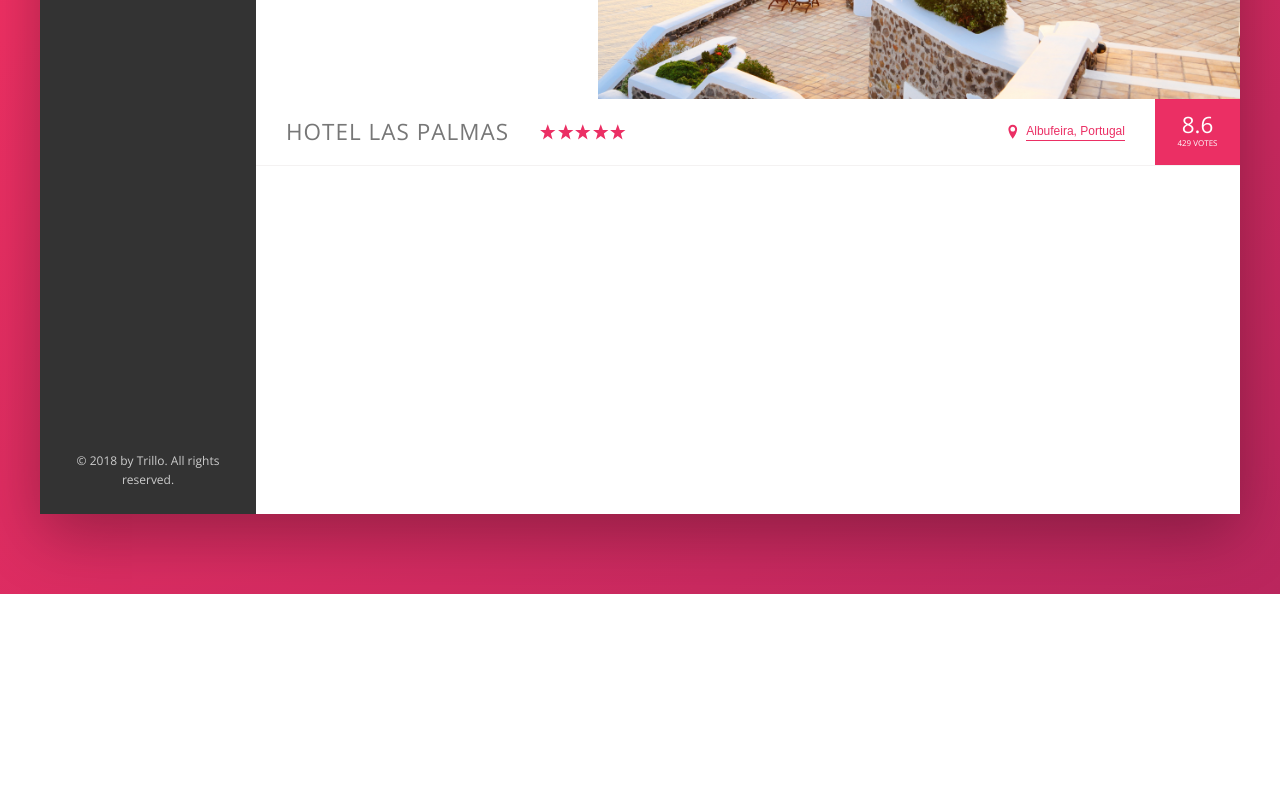
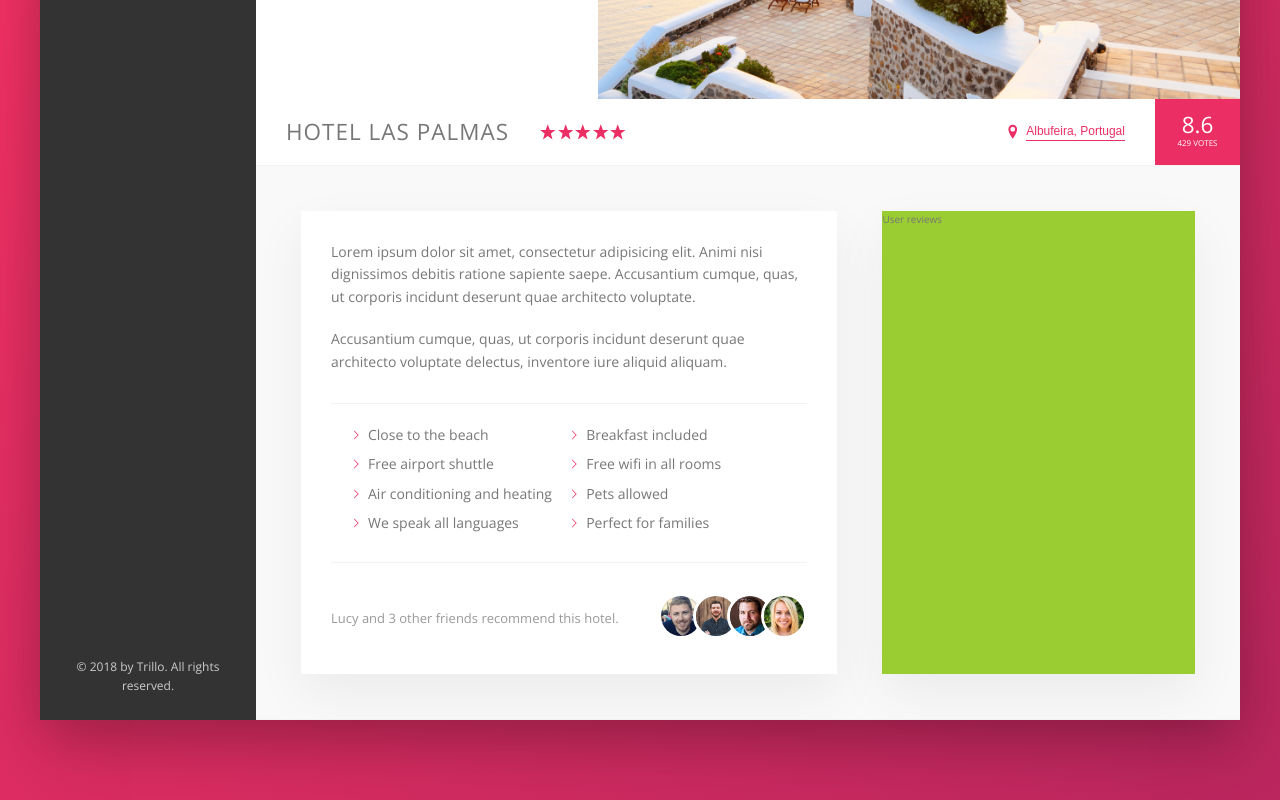
Before and after one commit to mikec-git/Trillo, a website: page index.html in a window 1280 px wide. Shown: the part 436-1236 px from the top of the page. Before the commit the page ends 1030 px from the top, so only its background shows below. Drawn offline with nearby package versions, Linux system fonts and the light colour scheme.

Commit message:
Finished hotel details section

```diff
--- a/index.html
+++ b/index.html
@@ -126,6 +126,40 @@
                             <div class="overview__rating-count">429 votes</div>
                         </div>
                     </div>
+
+                    <div class="detail">
+                        <div class="description">
+                            <p class="paragraph">
+                                Lorem ipsum dolor sit amet, consectetur adipisicing elit. Animi nisi dignissimos debitis ratione sapiente saepe. Accusantium cumque, quas, ut corporis incidunt deserunt quae architecto voluptate.
+                            </p>
+                            <p class="paragraph">
+                                Accusantium cumque, quas, ut corporis incidunt deserunt quae architecto voluptate delectus, inventore iure aliquid aliquam.
+                            </p>
+                            <ul class="list">
+                                <li class="list__item">Close to the beach</li>
+                                <li class="list__item">Breakfast included</li>
+                                <li class="list__item">Free airport shuttle</li>
+                                <li class="list__item">Free wifi in all rooms</li>
+                                <li class="list__item">Air conditioning and heating</li>
+                                <li class="list__item">Pets allowed</li>
+                                <li class="list__item">We speak all languages</li>
+                                <li class="list__item">Perfect for families</li>
+                            </ul>
+                            <div class="recommend">
+                                <p class="recommend__count">Lucy and 3 other friends recommend this hotel.</p>
+                                <div class="recommend__friends">
+                                    <img src="./img/user-3.jpg" alt="Friend 1" class="recommend__photo">
+                                    <img src="./img/user-4.jpg" alt="Friend 2" class="recommend__photo">
+                                    <img src="./img/user-5.jpg" alt="Friend 3" class="recommend__photo">
+                                    <img src="./img/user-6.jpg" alt="Friend 4" class="recommend__photo">
+                                </div>
+                            </div>
+                        </div>
+
+                        <div class="user-reviews">
+                            User reviews
+                        </div>
+                    </div>
                 </main>
 
             </div>
--- a/sass/_base.scss
+++ b/sass/_base.scss
@@ -13,6 +13,10 @@
     --color-grey-dark-3: #999;
 
     --shadow-dark: 0 2rem 6rem rgba(0, 0, 0, .3);
+    --shadow-light: 0 2rem 5rem rgba(0,0,0,.06);
+
+    --line: 1px solid var(--color-grey-light-2);
+
 }
 
 *,
--- a/sass/_components.scss
+++ b/sass/_components.scss
@@ -207,7 +207,7 @@
 .overview {
     display: flex;
     align-items: center;
-    border-bottom: 1px solid var(--color-grey-light-2);
+    border-bottom: var(--line);
 
     &__heading {
         font-size: 2.25rem;
@@ -304,3 +304,75 @@
         box-shadow: none;
     }
 }
+
+/////////////////////////////////////////////////////////////
+// PARAGRAPH
+.paragraph:not(:last-of-type) {
+    margin-bottom: 2rem;
+}
+
+/////////////////////////////////////////////////////////////
+// LIST
+.list {
+    list-style: none;
+    margin: 3rem 0;
+    padding: 2rem;
+    border-top: var(--line);
+    border-bottom: var(--line);
+
+    display: flex;
+    flex-wrap: wrap;
+
+    &__item {
+        flex: 0 0 50%;
+        margin-bottom: .7rem;
+
+        &::before {
+            content: '';
+            display: inline-block;
+            height: 1rem;
+            width: 1rem;
+            margin-right: .7rem;
+
+            // Older browsers
+            // background-image: url('../img/chevron-thin-right.svg');
+            // background-repeat: no-repeat;
+            // background-size: cover;
+
+            // Newer browsers - masks
+            background-color: var(--color-primary);
+            -webkit-mask-image: url('../img/chevron-thin-right.svg');
+            -webkit-mask-size: cover;
+            mask-image: url('../img/chevron-thin-right.svg');
+            mask-size: cover;
+        }
+    }
+}
+
+
+
+/////////////////////////////////////////////////////////////
+// RECOMMEND
+.recommend {
+    font-size: 1.3rem;
+    color: var(--color-grey-dark-3);
+    display: flex;
+    align-items: center;
+    justify-content: space-between;
+
+    &__friends {
+
+    }
+
+    &__photo {
+        box-sizing: content-box;
+        width: 4rem;
+        border-radius: 50%;
+        border: 3px solid #fff;
+
+        &:not(:last-child) {
+            margin-right: -1.5rem;
+        }
+    }
+
+}
--- a/sass/_layout.scss
+++ b/sass/_layout.scss
@@ -11,7 +11,7 @@
     font-size: 1.4rem;
     height: 7rem;
     background-color: #fff;
-    border-bottom: 1px solid var(--color-grey-light-2);
+    border-bottom: var(--line);
 
     // Flex
     display: flex;
@@ -36,6 +36,27 @@
 .hotel-view {
     background-color: #fff;
     flex: 1;
+}
 
-    height: 80rem;
+.detail {
+    display: flex;
+    padding: 4.5rem;
+    background-color: var(--color-grey-light-1);
+    border-bottom: var(--line);
+
 }
+
+.description {
+    font-size: 1.4rem;
+    background-color: #fff;
+    flex: 0 0 60%;
+    margin-right: 4.5rem;
+    box-shadow: var(--shadow-light);
+    padding: 3rem;
+}
+
+.user-reviews {
+    background-color: yellowgreen;
+    flex: 1;
+    box-shadow: var(--shadow-light);
+}
```
Also changed, not shown: css/style.css.
